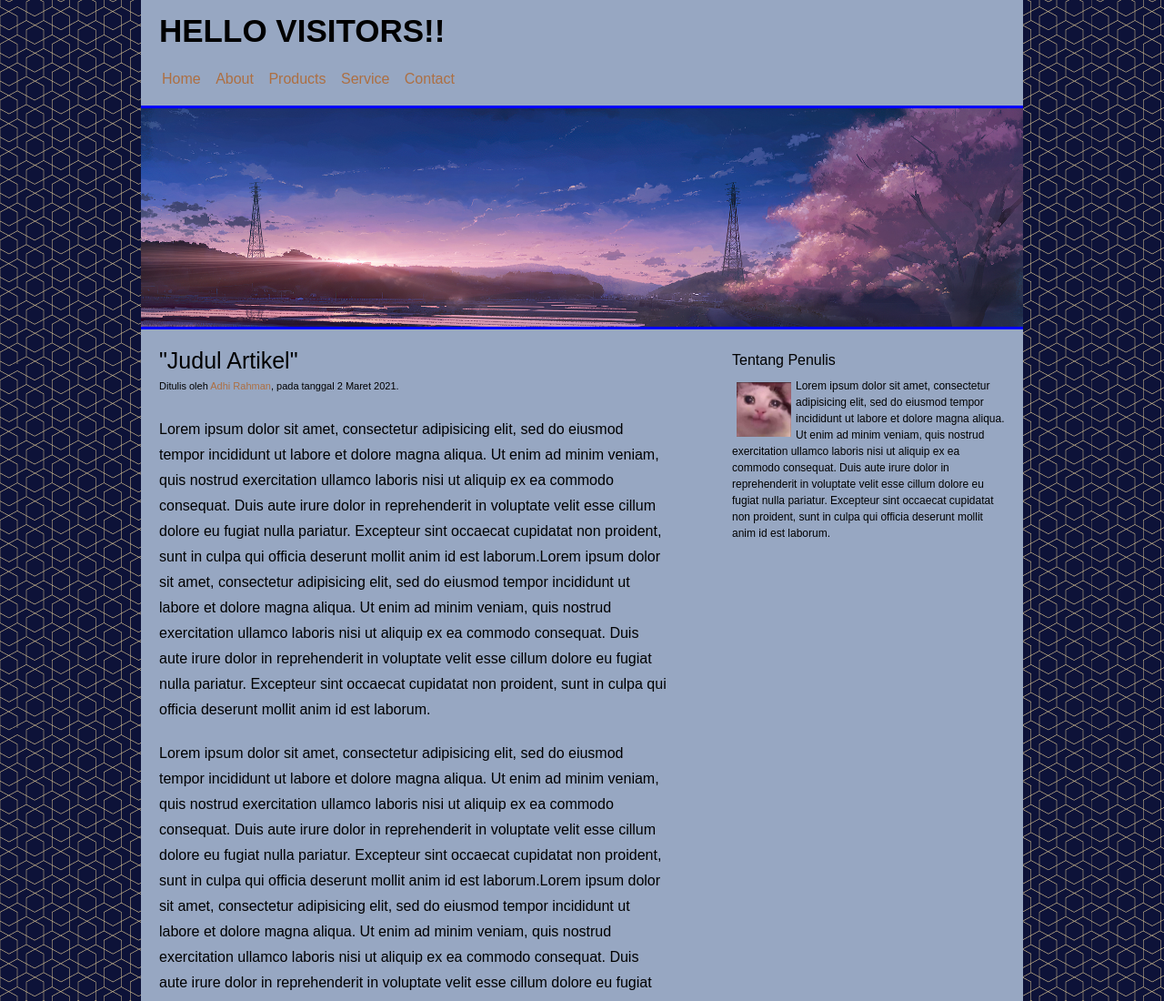
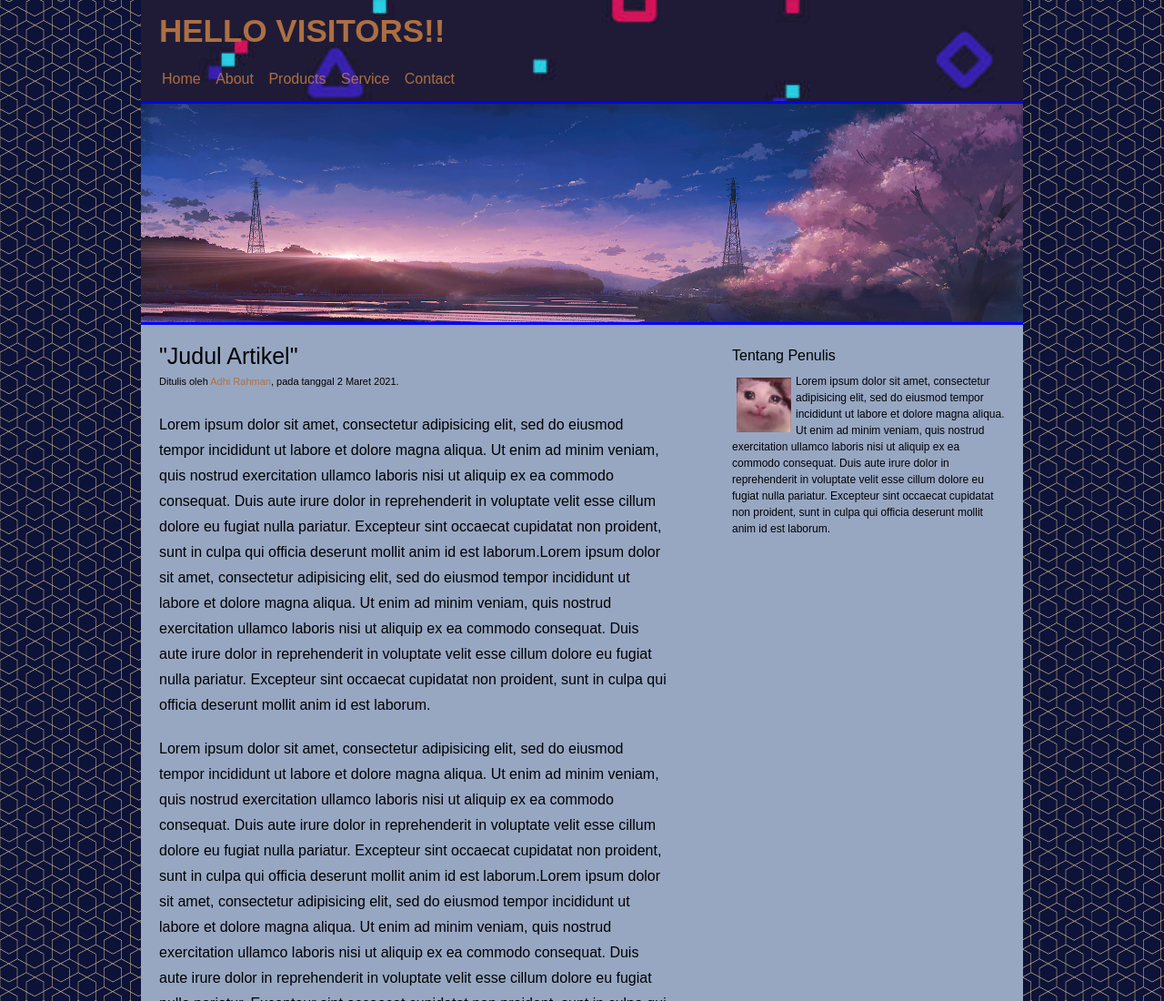
Before and after one commit to brokuma/web-latihan-fixed-bar, a plain HTML site: page index.html in a window 1280 px wide. Shown: the top 1100 px of the page at 91% size. Drawn offline with Linux system fonts and the light colour scheme.

Commit message:
header image
add header image

```diff
--- a/style.css
+++ b/style.css
@@ -74,10 +74,13 @@ body{
 
 }
 .header{
+  background-image: url("header.jpg");
+	background-size: cover;
   padding: 20px;
   padding-bottom: 10px;
 }
 .header .judul{
+	color:  #ad6f42;
   font-size: 35px;
   font-weight: bold;
 }
@@ -96,7 +99,7 @@ body{
   color: white;
 }
 .pict{
-  margin-top: 5px;
+  margin-top: 0;
   height: 240px;
   background-image: url("gambar2.jpg");
   background-size: cover;
```
Also changed, not shown: header.jpg (added).
